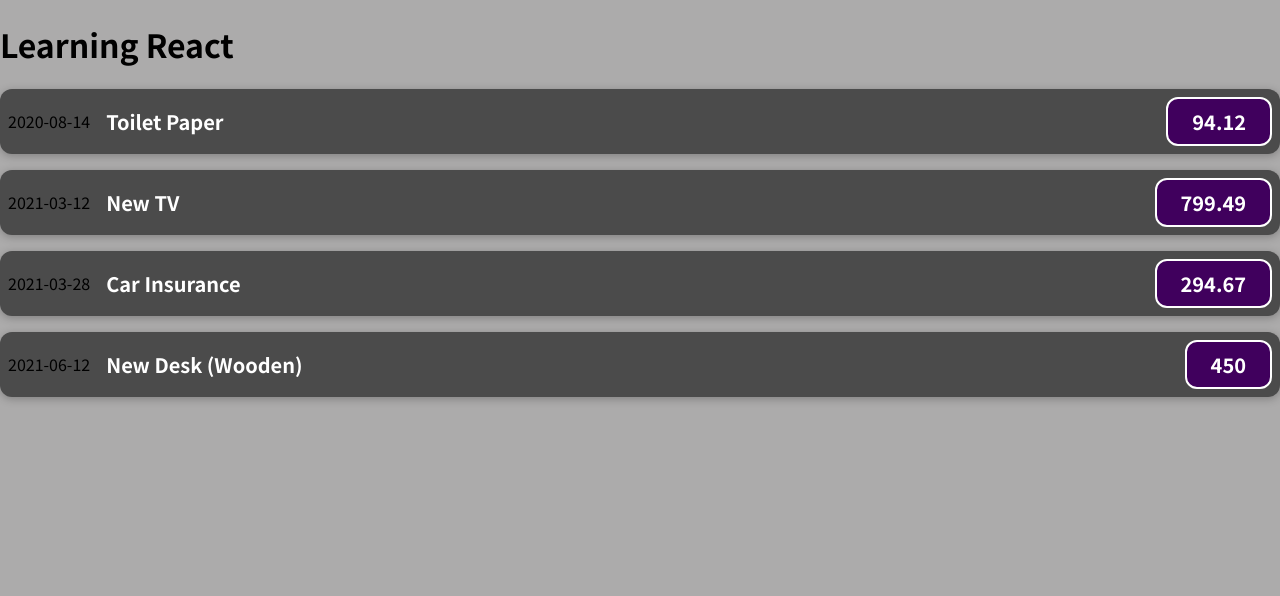
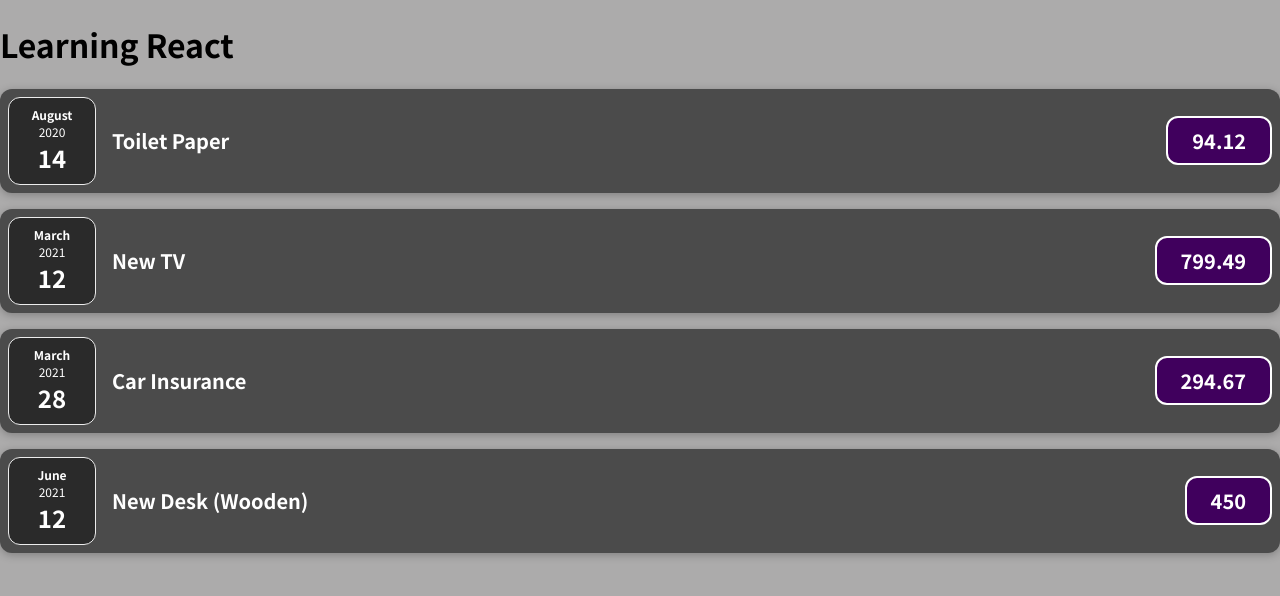
Before and after one commit to HyagoSF/Expense_Tracker, a JavaScript app: page / in a window 1280 px wide. Shown: the top 596 px of the page. Built offline with nearby package versions, Linux system fonts and the light colour scheme.

Commit message:
Splitting Components into Multiple Components

```diff
--- a/src/App.js
+++ b/src/App.js
@@ -35,25 +35,25 @@
 				title={expenses[0].title}
 				amount={expenses[0].amount}
 				date={expenses[0].date}
-			></ExpenseItem>
+			/>
 
 			<ExpenseItem
 				title={expenses[1].title}
 				amount={expenses[1].amount}
 				date={expenses[1].date}
-			></ExpenseItem>
+			/>
 
 			<ExpenseItem
 				title={expenses[2].title}
 				amount={expenses[2].amount}
 				date={expenses[2].date}
-			></ExpenseItem>
+			/>
 
 			<ExpenseItem
 				title={expenses[3].title}
 				amount={expenses[3].amount}
 				date={expenses[3].date}
-			></ExpenseItem>
+			/>
 		</div>
 	);
 }
--- /dev/null
+++ b/src/components/ExpenseDate.css
@@ -0,0 +1,26 @@
+.expense-date {
+	display: flex;
+	flex-direction: column;
+	width: 5.5rem;
+	height: 5.5rem;
+	border: 1px solid #ececec;
+	background-color: #2a2a2a;
+	color: white;
+	border-radius: 12px;
+	align-items: center;
+	justify-content: center;
+}
+
+.expense-date__month {
+	font-size: 0.75rem;
+	font-weight: bold;
+}
+
+.expense-date__year {
+	font-size: 0.75rem;
+}
+
+.expense-date__day {
+	font-size: 1.5rem;
+	font-weight: bold;
+}
--- /dev/null
+++ b/src/components/ExpenseDate.js
@@ -0,0 +1,17 @@
+import './ExpenseDate.css';
+
+function ExpenseDate(props) {
+	const month = props.date.toLocaleString('en-US', { month: 'long' });
+	const day = props.date.toLocaleString('en-US', { day: '2-digit' });
+	const year = props.date.getFullYear();
+
+	return (
+		<div className="expense-date">
+			<div className="expense-date__month">{month}</div>
+			<div className="expense-date__year">{year}</div>
+			<div className="expense-date__day">{day}</div>
+		</div>
+	);
+}
+
+export default ExpenseDate;
--- a/src/components/ExpenseItem.js
+++ b/src/components/ExpenseItem.js
@@ -1,9 +1,11 @@
 import './ExpenseItem.css';
+import ExpenseDate from './ExpenseDate';
 
 function ExpenseItem(props) {
 	return (
 		<div className="expense-item">
-			<div>{props.date.toISOString().substring(0, 10)}</div>
+			<ExpenseDate date={props.date} />
+
 			<div className="expense-item__description">
 				<h2>{props.title}</h2>
 				<div className="expense-item__price">{props.amount}</div>
```
Also changed, not shown: 2 other files (tests, documents, lock files or other folders).
